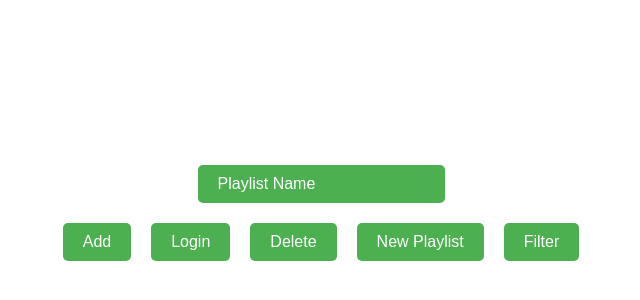
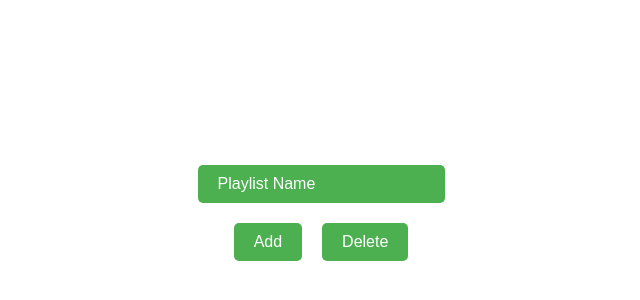
Before and after one commit to JurabekNormatov/Musikvoiting-Software, a Vue app in the folder MusikVoting/: page /gastgeber in a window 1280 px wide. Shown: the part 190-490 px from the top of the page, without its empty margins (319-959 px from the left). Built offline with nearby package versions, Linux system fonts and the light colour scheme.

Commit message:
Remove unnecessary buttons from Gastgeber page

```diff
--- a/MusikVoting/src/assets/styles.css
+++ b/MusikVoting/src/assets/styles.css
@@ -45,6 +45,3 @@
 .btn-home {
   width: 100%;
 }
-
-.registration-button {
-al}
--- a/MusikVoting/src/views/Gastgeber.vue
+++ b/MusikVoting/src/views/Gastgeber.vue
@@ -1,14 +1,11 @@
 <template>
-  <div class="flex-container">
+  <div class="flex-container width-20">
     <div>
     <input type="text" placeholder="Playlist Name" class="input-text"/>
     </div>
     <div>
       <button @click="handleButtonClick('Add')" class="btn">Add</button>
-      <button @click="handleButtonClick('Login')" class="btn">Login</button>
       <button @click="handleButtonClick('Delete')" class="btn">Delete</button>
-      <button @click="handleButtonClick('New Playlist')" class="btn">New Playlist</button>
-      <button @click="handleButtonClick('Filter')" class="btn">Filter</button>
     </div>
   </div>
 </template>
```
